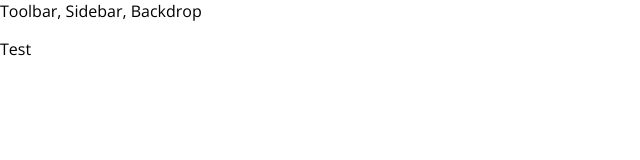
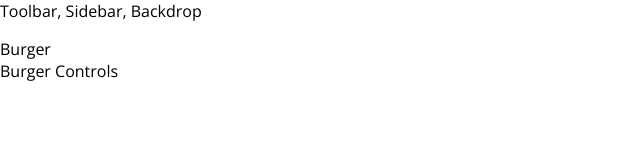
Before and after one commit to ssamsara98/React-Practice, a React app: page / in a window 1280 px wide. Shown: the top 160 px of the page, without its empty margins (0-640 px from the left). Built offline with nearby package versions, Linux system fonts and the light colour scheme.

Commit message:
Starting Implementation of The Burger Builder Container

```diff
--- a/src/App.jsx
+++ b/src/App.jsx
@@ -1,12 +1,14 @@
 import React, { Component } from "react";
+
 import Layout from "./components/Layout/Layout";
+import BurgerBuilder from "./containers/BurgerBuilder/BurgerBuilder";
 
 class App extends Component {
 	render() {
 		return (
 			<div>
 				<Layout>
-					<p>Test</p>
+					<BurgerBuilder />
 				</Layout>
 			</div>
 		);
--- a/src/components/Layout/Layout.jsx
+++ b/src/components/Layout/Layout.jsx
@@ -1,11 +1,12 @@
 import React from "react";
 
 import Aux from "../../containers/Auxiliary";
+import classes from "./Layout.module.css";
 
 const layout = (props) => (
 	<Aux>
 		<div>Toolbar, Sidebar, Backdrop</div>
-		<main>{props.children}</main>
+		<main className={classes.Content}>{props.children}</main>
 	</Aux>
 );
 export default layout;
--- /dev/null
+++ b/src/components/Layout/Layout.module.css
@@ -0,0 +1,3 @@
+.Content {
+	margin-top: 16px;
+}
--- /dev/null
+++ b/src/containers/BurgerBuilder/BurgerBuilder.jsx
@@ -0,0 +1,16 @@
+import React, { Component } from "react";
+
+import Aux from "../Auxiliary";
+
+class BurgerBuilder extends Component {
+	render() {
+		return (
+			<Aux>
+				<div>Burger</div>
+				<div>Burger Controls</div>
+			</Aux>
+		);
+	}
+}
+
+export default BurgerBuilder;
```
